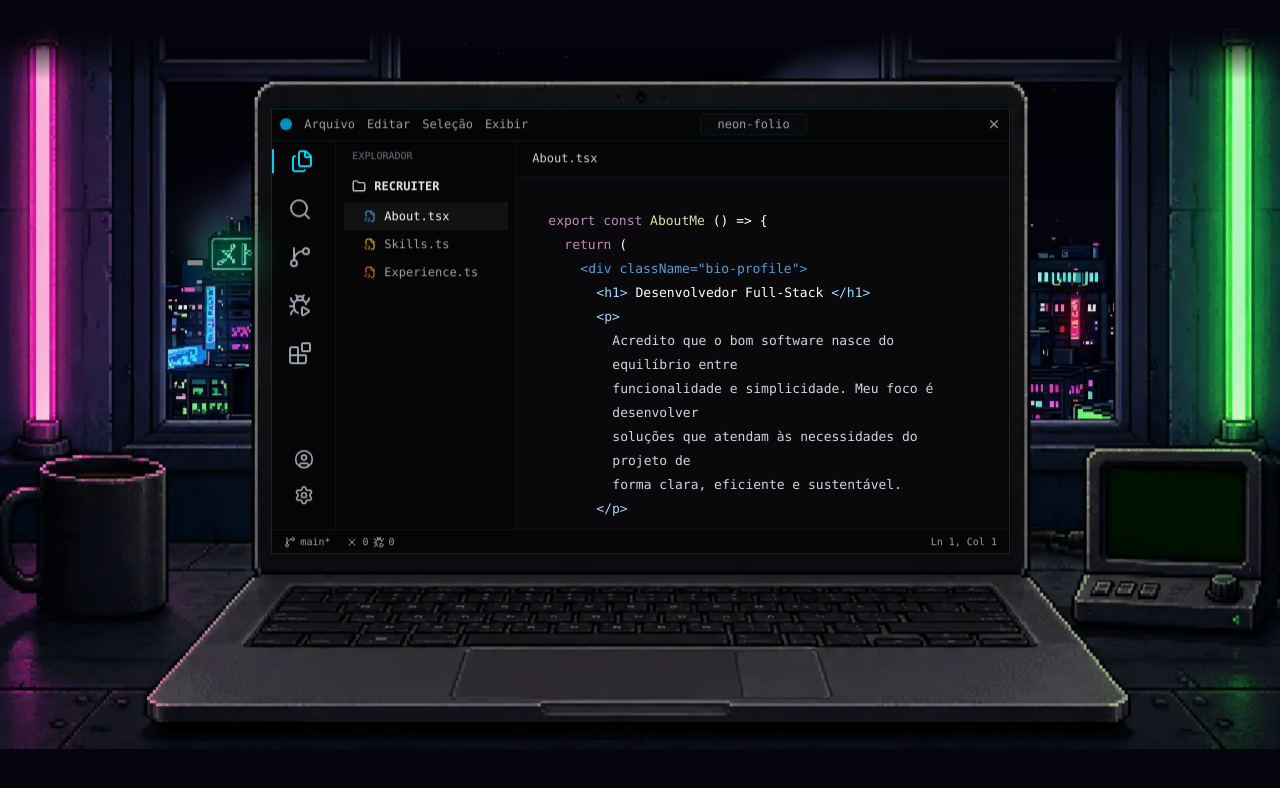
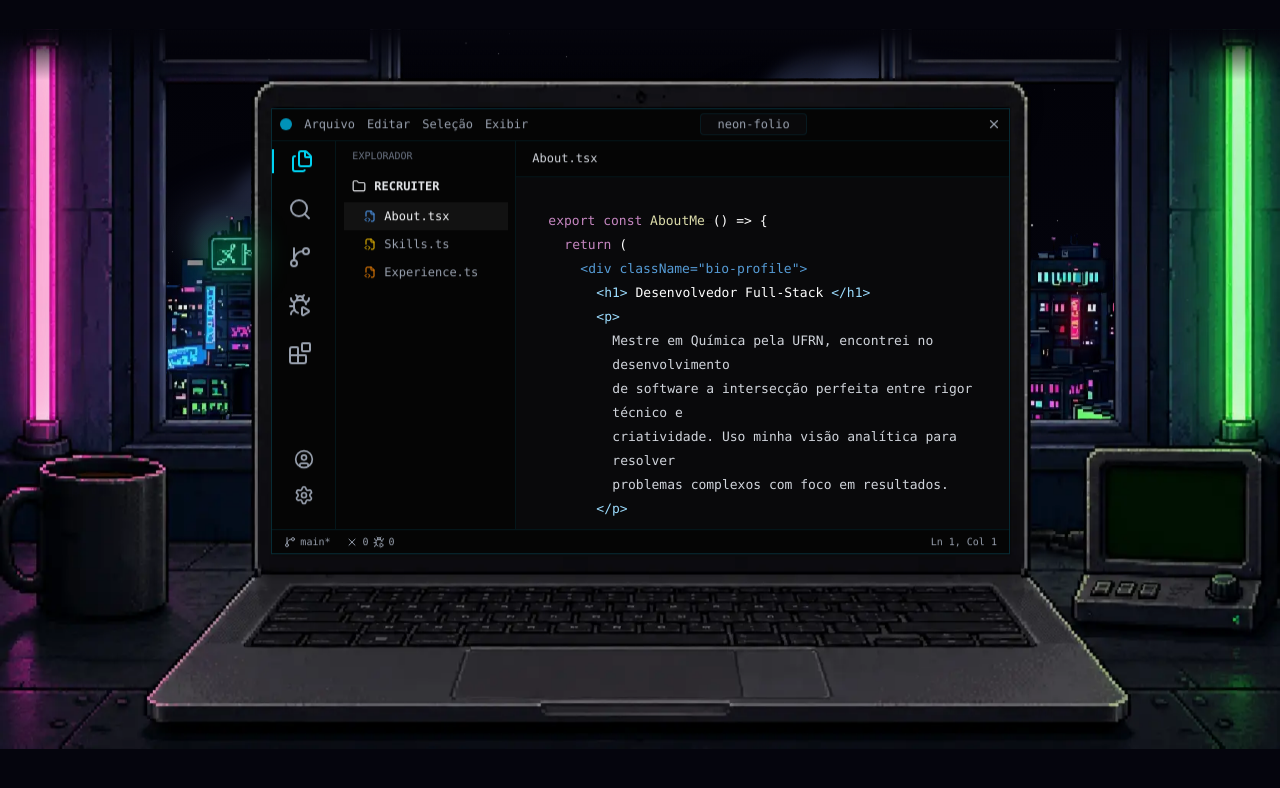
Before and after one commit to emersoncarneirodasilva/neon-folio, a React (Vite) app: page / in a window 1280 px wide. Shown: the part 627-1415 px from the top of the page. Built offline with nearby package versions, Linux system fonts and the light colour scheme.

Commit message:
feat(workspace): update about text

```diff
--- a/src/components/workspace/FileContentRenderer.tsx
+++ b/src/components/workspace/FileContentRenderer.tsx
@@ -22,29 +22,43 @@ export const FileContentRenderer = ({ activeTab }: { activeTab: string }) => {
         </div>
         <div className="pl-12 text-[#9CDCFE]">{"<p>"}</div>
         <div className="pl-16 text-gray-300">
-          Acredito que o bom software nasce do equilíbrio entre
+          Mestre em Química pela UFRN, encontrei no desenvolvimento
         </div>
         <div className="pl-16 text-gray-300">
-          funcionalidade e simplicidade. Meu foco é desenvolver
+          de software a intersecção perfeita entre rigor técnico e
         </div>
         <div className="pl-16 text-gray-300">
-          soluções que atendam às necessidades do projeto de
+          criatividade. Uso minha visão analítica para resolver
         </div>
         <div className="pl-16 text-gray-300">
-          forma clara, eficiente e sustentável.
+          problemas complexos com foco em resultados.
         </div>
         <div className="pl-12 text-[#9CDCFE]">{"</p>"}</div>
         <div className="pl-12 text-[#9CDCFE]">{"<p>"}</div>
         <div className="pl-16 text-gray-300">
-          Gosto de transformar requisitos em código limpo, sempre
+          Minha abordagem profissional prioriza a construção de
         </div>
         <div className="pl-16 text-gray-300">
-          buscando aprender novas formas de evoluir minhas
+          experiências que equilibram performance, usabilidade e
         </div>
         <div className="pl-16 text-gray-300">
-          habilidades e contribuir para o sucesso das entregas.
+          código limpo, garantindo soluções sustentáveis e de
+        </div>
+        <div className="pl-16 text-gray-300">
+          alto impacto para os usuários finais.
         </div>
         <div className="pl-12 text-[#9CDCFE]">{"</p>"}</div>
+        <div className="pl-12 text-[#9CDCFE]">{"<p>"}</div>
+        <div className="pl-16 text-gray-300">
+          Este portfólio, o <span className="text-[#CE9178]">Neon-Folio</span>,
+          reflete minha busca por
+        </div>
+        <div className="pl-16 text-gray-300">
+          experiências imersivas e precisas. Vamos construir algo
+        </div>
+        <div className="pl-16 text-gray-300">incrível juntos?</div>
+        <div className="pl-12 text-[#9CDCFE]">{"</p>"}</div>
+
         <div className="pl-8 text-[#569CD6]">{"</div>"}</div>
         <div className="pl-4 text-white">);</div>
         <div className="text-white">{"};"}</div>
```
